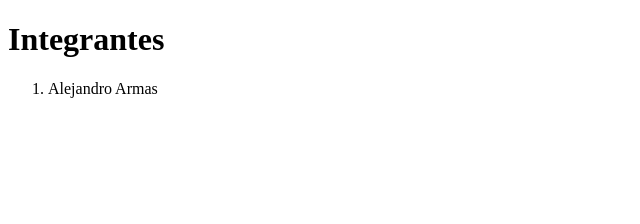
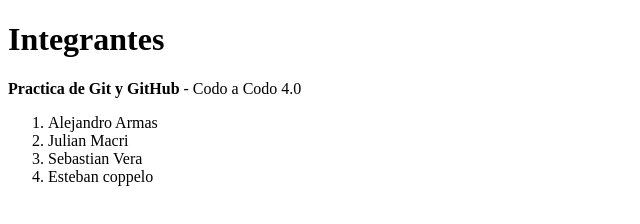
Before and after one commit to alearmas/actividad-git-flow, a plain HTML site: page index.html in a window 1280 px wide. Shown: the whole page, without its empty margins (0-640 px from the left). Drawn offline with Linux system fonts and the light colour scheme.

Commit message:
Primer commit

```diff
--- a/index.html
+++ b/index.html
@@ -8,8 +8,13 @@
 </head>
 <body>
     <h1>Integrantes</h1>
+    <p><strong>Practica de Git y GitHub</strong> - Codo a Codo 4.0</p>
+
     <ol>
         <li>Alejandro Armas</li>
+        <li>Julian Macri</li>
+        <li>Sebastian Vera</li>
+        <li>Esteban coppelo</li>
     </ol>
 </body>
 </html>
```
